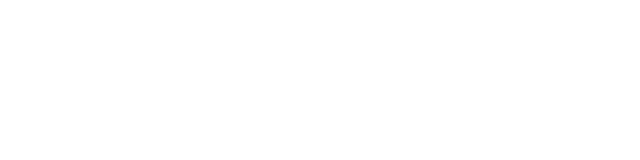
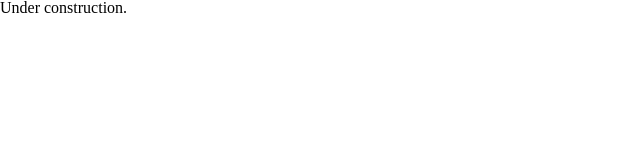
Before and after one commit to abravebee/inkglass, a React (Create React App) app in the folder front-end/: page / in a window 1280 px wide. Shown: the top 160 px of the page, without its empty margins (0-640 px from the left). Built offline with nearby package versions, Linux system fonts and the light colour scheme.

Commit message:
adds Router and sets up Landing route

```diff
--- a/front-end/src/App.js
+++ b/front-end/src/App.js
@@ -1,5 +1,6 @@
 //== Dependencies ==//
 import React, { Component } from "react";
+import { Route, withRouter} from "react-router-dom";
 
 //== Components ==//
 import Landing from "./components/landingPage/Landing";
@@ -11,7 +12,9 @@
   render() {
     return (
       <div className="App">
-
+      Under construction.
+      <Route path="/"
+        component={Landing}></Route>
         {
           //Landing Page or Main App
         }
@@ -20,4 +23,4 @@
   }
 }
 
-export default App;
+export default withRouter(App);
--- a/front-end/src/index.js
+++ b/front-end/src/index.js
@@ -1,6 +1,11 @@
 import React from 'react';
 import ReactDOM from 'react-dom';
+import { BrowserRouter as Router } from 'react-router-dom';
 import './index.css';
 import App from './App';
 
-ReactDOM.render(<App />, document.getElementById('root'));
+ReactDOM.render(
+<Router>
+<App />
+</Router>,
+document.getElementById('root'));
```
